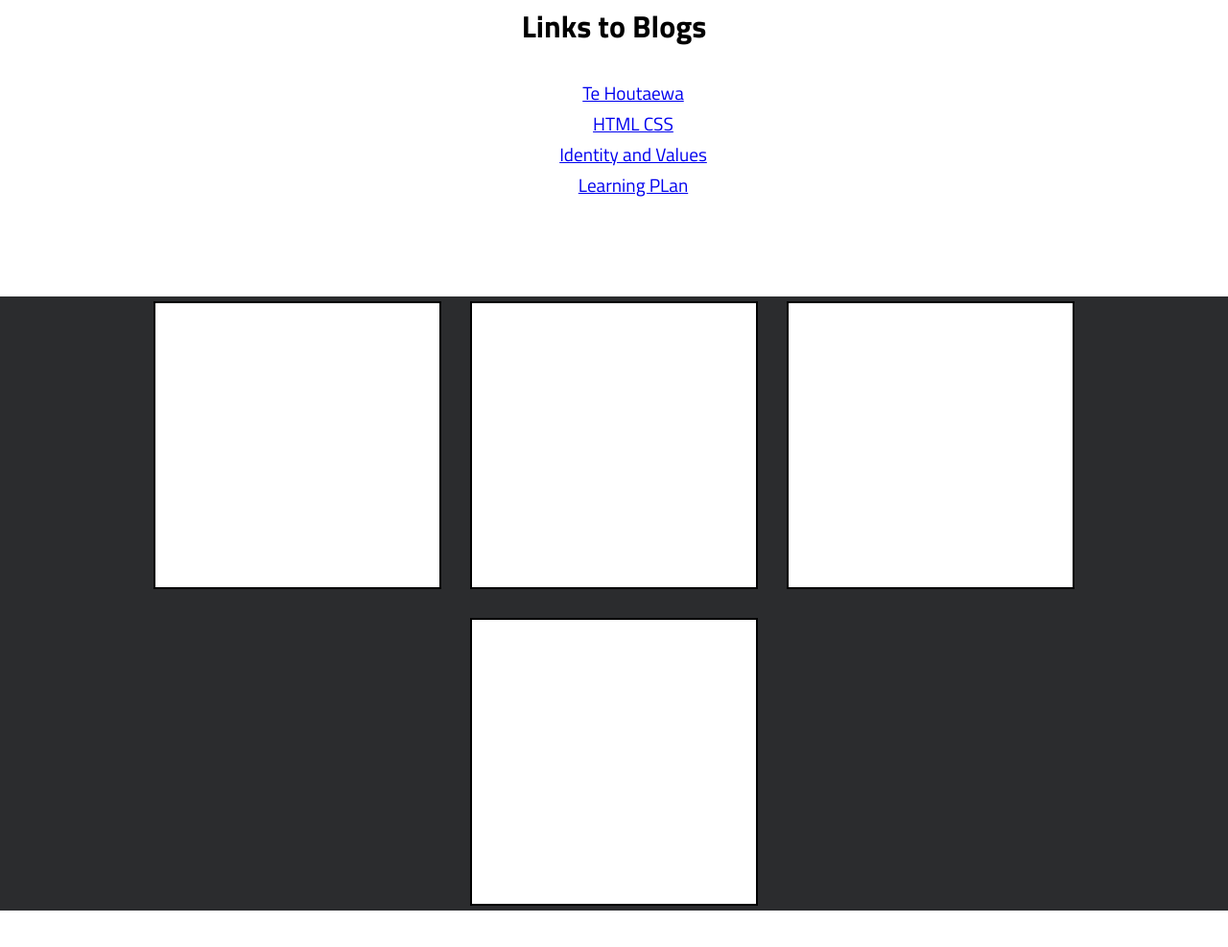
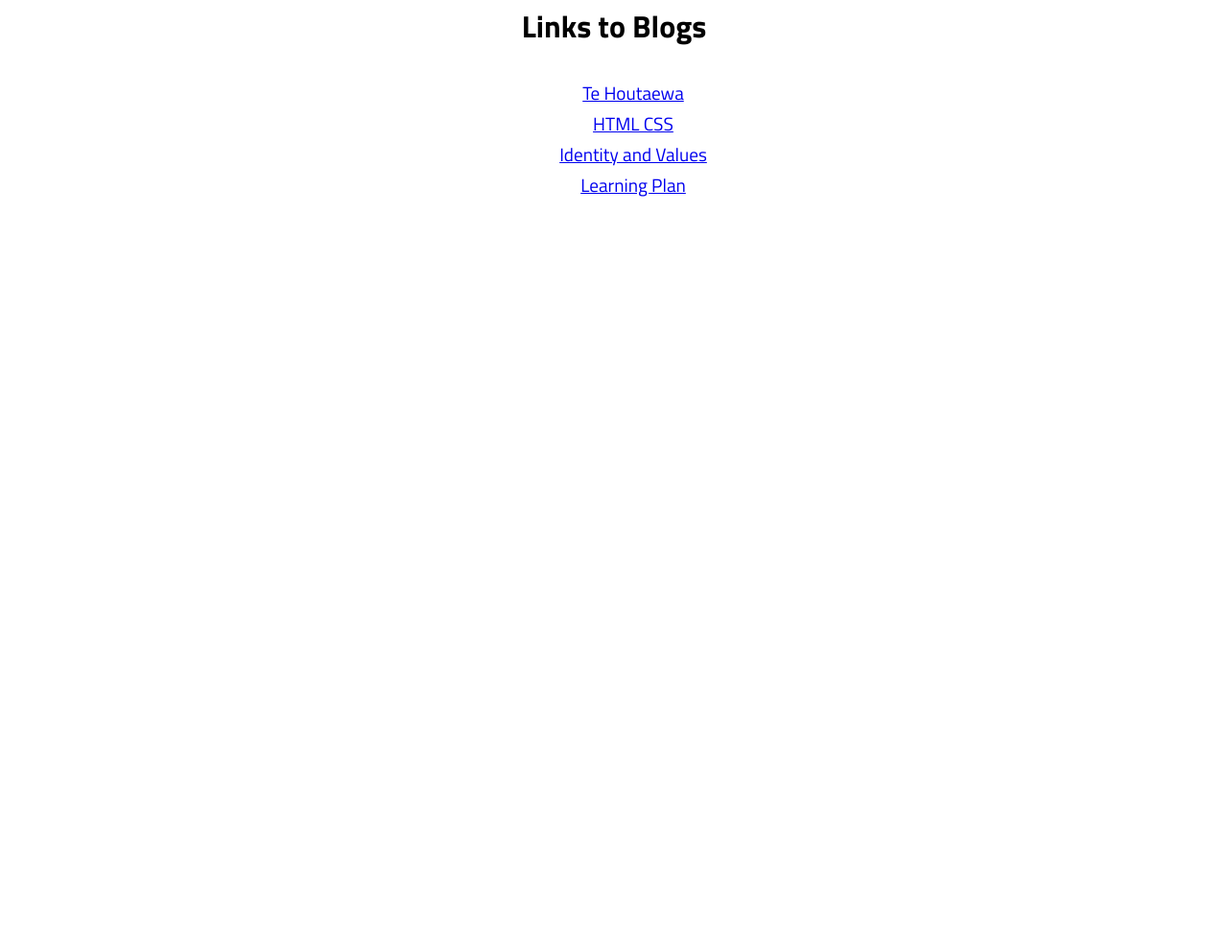
Before and after one commit to jack-crawford-1/jack-crawford-1.github.io, a plain HTML site: page index.html in a window 1280 px wide. Shown: the part 543-1530 px from the top of the page at 96% size. After the commit the page ends 852 px from the top, so only its background shows below. Drawn offline with Linux system fonts and the light colour scheme.

Commit message:
remove placeholder box section from homepage

```diff
--- a/index.html
+++ b/index.html
@@ -37,14 +37,8 @@
           <li><a href="/blog/te-houtaewa-template.html">Te Houtaewa</a></li>
           <li><a href="/blog/html-css.html">HTML CSS</a></li>
           <li><a href="/blog/identity-values.html">Identity and Values</a></li>
-          <li><a href="/blog/learning-plan.html">Learning PLan</a></li>
+          <li><a href="/blog/learning-plan.html">Learning Plan</a></li>
         </ul>
-      </div>
-      <div class="blogs-section">
-        <div class="blog-boxes" id="box1"></div>
-        <div class="blog-boxes" id="box1"></div>
-        <div class="blog-boxes" id="box1"></div>
-        <div class="blog-boxes" id="box1"></div>
       </div>
     </main>
     <footer></footer>
--- a/styles/main.css
+++ b/styles/main.css
@@ -113,28 +113,3 @@ header p {
   font-size: 1.2rem;
   line-height: 2rem;
 }
-
-/* Blog boxes */
-
-.blogs-section {
-  display: flex;
-  flex-direction: row;
-  flex-wrap: wrap;
-  width: 100%;
-  height: fit-content;
-  min-height: 500px;
-  background-color: #2b2c2e;
-  justify-content: center;
-  align-items: center;
-  margin-bottom: 100px;
-  column-gap: 20px;
-  row-gap: 20px;
-}
-.blog-boxes {
-  height: 300px;
-  width: 300px;
-  border: 2px solid black;
-  background-color: #ffffff;
-  display: block;
-  margin: 5px;
-}
```
Also changed, not shown: blog/identity-values.html (+1 -1 lines).
